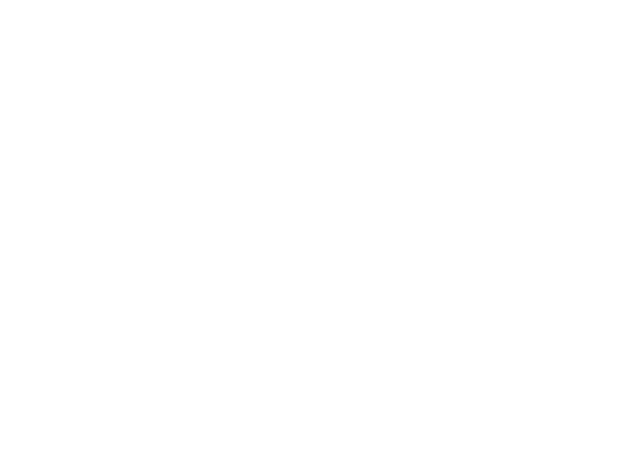
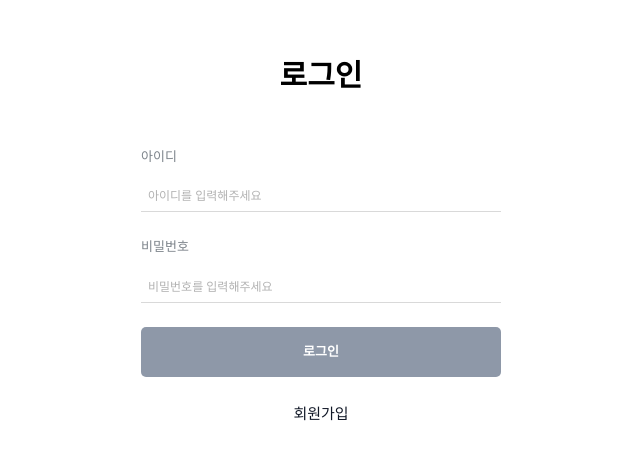
Before and after one commit to MARS-crew/mars6_VERP6_frontend, a React (Vite) app: page /login-page in a window 1280 px wide. Before the commit this address had no page. Shown: the part 162-622 px from the top of the page, without its empty margins (319-959 px from the left). Built offline with nearby package versions, Linux system fonts and the light colour scheme.

Commit message:
feat: 로그인 페이지 퍼블리싱

```diff
--- /dev/null
+++ b/src/components/Button/LoginButton.jsx
@@ -0,0 +1,10 @@
+const LoginButton = ({ onClick, children }) => (
+  <button
+    onClick = {onClick}
+    className = "w-[360px] h-[50px] bg-[#8E98A8] text-white text-[13px] font-semibold rounded-[5px]"
+  >
+    {children}
+  </button>
+);
+
+export default LoginButton;
--- /dev/null
+++ b/src/pages/loginPage/LoginPage.jsx
@@ -0,0 +1,86 @@
+import { useState } from 'react';
+import LoginButton from '../../components/Button/LoginButton';
+
+const LoginPage = () => {
+  const [loginForm, setLoginForm] = useState({
+    id: '',
+    password: ''
+  });
+
+  const handleInputChange = (e) => {
+    const { name, value } = e.target;
+    setLoginForm(prev => ({
+      ...prev,
+      [name]: value
+    }));
+  };
+
+  const handleLogin = (e) => {
+    e.preventDefault();
+    console.log('로그인 시도:', loginForm);
+  };
+
+  return (
+    <div className = "h-screen flex items-center justify-center bg-white">
+      <div className = "w-[360px]">
+        <h2 className = "text-[30px] font-bold text-center mb-[50px]">
+          로그인
+        </h2>
+        <form className = "space-y-6" onSubmit = {handleLogin}>
+          <div className = "space-y-[25px]">
+            <div>
+              <label
+                htmlFor = "id"
+                className = "block text-[13px] text-[#7C838A] mb-[16px] font-medium"
+              >
+                아이디
+              </label>
+              <input
+                id = "id"
+                name = "id"
+                type = "text"
+                required
+                className = "w-full pb-[6px] pl-[7px] border-b border-[#D9D9D9] text-[12px] focus:outline-none placeholder-[#B2B2B2] font-normal"
+                placeholder = "아이디를 입력해주세요"
+                value = {loginForm.id}
+                onChange = {handleInputChange}
+              />
+            </div>
+            <div>
+              <label
+                htmlFor = "password"
+                className = "block text-[13px] text-[#7C838A] mb-[16px] font-medium"
+              >
+                비밀번호
+              </label>
+              <input
+                id = "password"
+                name = "password"
+                type = "password"
+                required
+                className = "w-full pl-[7px] pb-[6px] border-b border-[#D9D9D9] text-[12px] focus:outline-none placeholder-[#B2B2B2] font-normal"
+                placeholder = "비밀번호를 입력해주세요"
+                value = {loginForm.password}
+                onChange = {handleInputChange}
+              />
+            </div>
+          </div>
+
+          <div className = "mt-[25px] font-semibold">
+            <LoginButton type = "submit">
+              로그인
+            </LoginButton>
+          </div>
+
+          <div className = "text-center mt-[25px] font-medium">
+            <a href = "#" className = "text-[15px] text-gray-900">
+              회원가입
+            </a>
+          </div>
+        </form>
+      </div>
+    </div>
+  );
+};
+
+export default LoginPage;
--- /dev/null
+++ b/src/pages/loginPage/index.jsx
@@ -0,0 +1,8 @@
+import React from "react";
+import LoginPage from "./LoginPage";
+
+function LoginPageView() {
+  return <LoginPage />;
+}
+
+export default LoginPageView;
--- a/src/routes/AppRoutes.jsx
+++ b/src/routes/AppRoutes.jsx
@@ -2,11 +2,13 @@
 import { Route, Routes } from "react-router-dom";
 import MainPageView from "../pages/mainPage";
 import DetailPageView from "../pages/detailPage";
+import LoginPageView from "../pages/loginPage";
 
 const AppRoutes = () => (
   <Routes>
     <Route path="/" element={<MainPageView />} />
     <Route path="/detail-page" element={<DetailPageView />} />
+    <Route path = "/login-page" element = {<LoginPageView />} />
   </Routes>
 );
 
```
